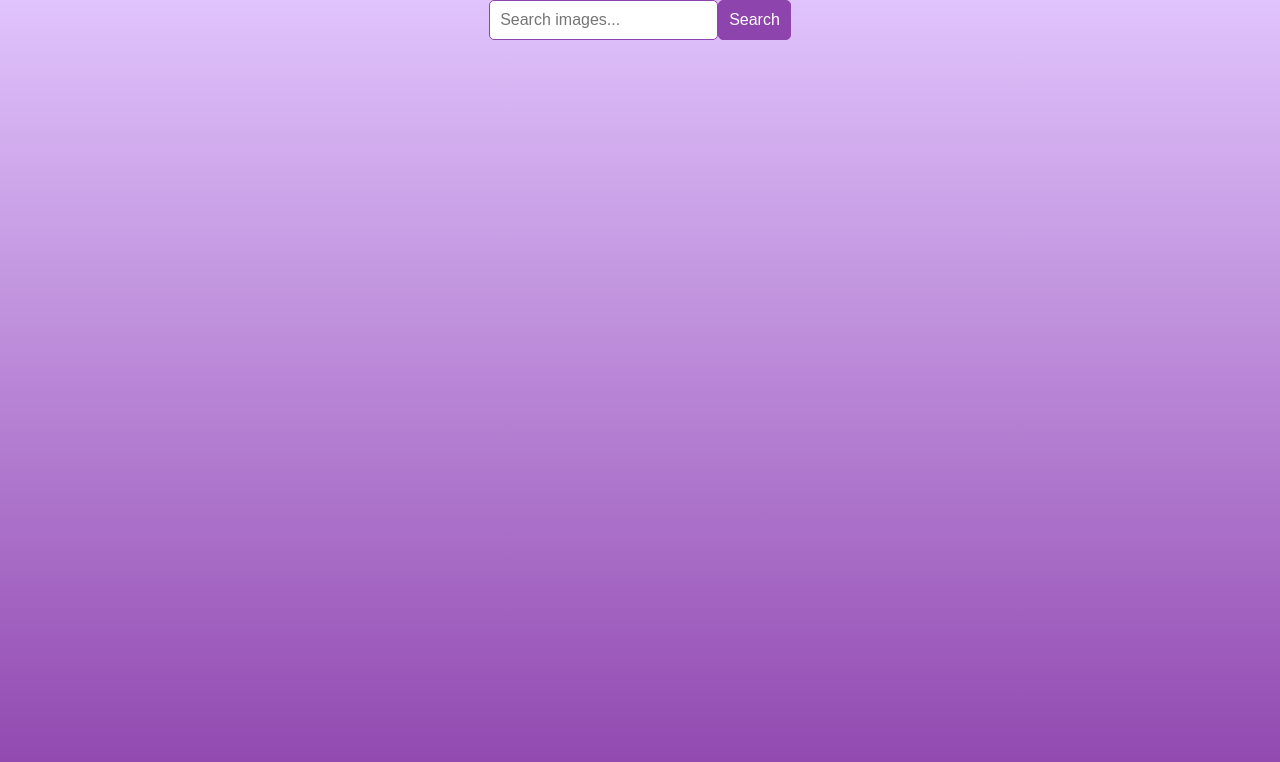
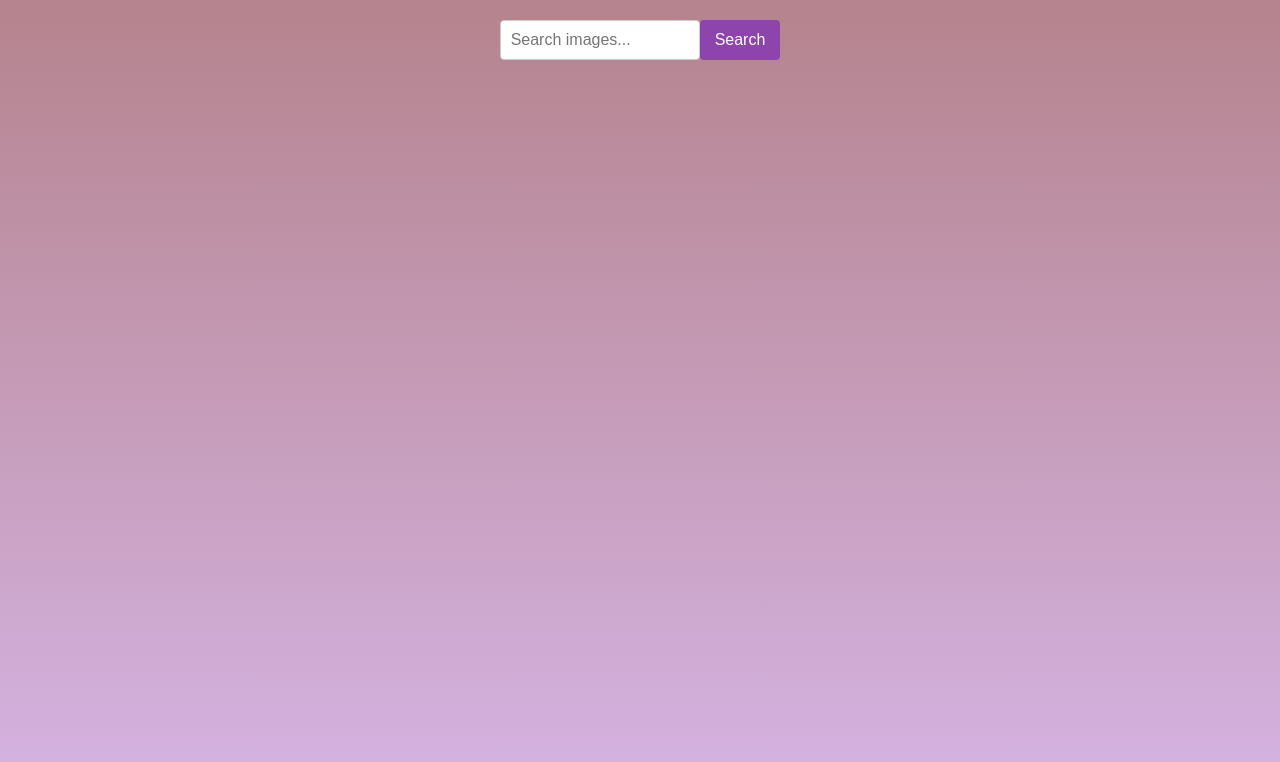
Before and after one commit to Lika060/goit-js-hw-12, a website built with Vite: page src/index.html in a window 1280 px wide. Built offline with nearby package versions, Linux system fonts and the light colour scheme.

Commit message:
modified:   src/css/mystyle.css

```diff
--- a/src/css/mystyle.css
+++ b/src/css/mystyle.css
@@ -1,35 +1,48 @@
+* {
+  margin: 0;
+  padding: 0;
+  box-sizing: border-box;
+}
+
 body {
   font-family: Arial, sans-serif;
-  background: linear-gradient(to bottom, #e0c3fc, #8e44ad);
-  margin: 0;
-  padding: 0;
-  height: 100vh;
-  display: flex;
-  flex-direction: column;
+  background: linear-gradient(to top, #d5b4e3, #b5838d);
+  color: #333;
+  padding: 0 150px;
+  /* display: flex;
+  justify-content: center;
+  align-items: center;
+  height: 100vh; */
 }
 
 .form {
   display: flex;
   justify-content: center;
   margin-bottom: 20px;
+  margin-top: 20px;
 }
 
-input,
-button {
+.input {
   padding: 10px;
   font-size: 16px;
-  border-radius: 5px;
-  border: 1px solid #8e44ad;
+  width: 200px;
+  border: 1px solid #ccc;
+  border-radius: 4px;
 }
 
-button {
+.btn {
+  padding: 10px 15px;
+  font-size: 16px;
   cursor: pointer;
   background-color: #8e44ad;
   color: white;
+  border: none;
+  border-radius: 4px;
+  transition: background-color 0.3s ease;
 }
 
-button:hover {
-  background-color: #6c2a92;
+.btn:hover {
+  background-color: #732d91;
 }
 
 .loader {
@@ -38,53 +51,25 @@ button:hover {
   margin: 20px 0;
 }
 
-/* .gallery {
-  display: grid;
-  grid-template-columns: repeat(auto-fill, minmax(200px, 1fr));
-  gap: 16px;
-  padding: 20px;
+.container {
+  width: 80%;
+  max-width: 1200px;
   margin-top: 20px;
 }
 
-.photo-card {
-  background-color: #fff;
-  border-radius: 8px;
-  overflow: hidden;
-  box-shadow: 0 4px 8px rgba(0, 0, 0, 0.1);
-  transition: transform 0.3s ease;
+.gallery {
+  justify-content: center;
+  display: flex;
+  flex-direction: row;
+  flex-wrap: wrap;
+  margin: 0 auto;
+  gap: 16px;
+  list-style: none;
+  padding: 0;
 }
 
-.photo-card:hover {
-  transform: scale(1.05);
-}
 
-.photo-card img {
-  width: 100%;
-  height: auto;
-  border-radius: 8px;
-}
-
-.photo-card p {
-  text-align: center;
-  font-size: 14px;
-  margin-top: 8px;
-  color: #333;
-}
-
-.info {
-  display: flex;
-  justify-content: space-between;
-  font-size: 14px;
-} */
-.gallery {
-  display: grid;
-  grid-template-columns: repeat(auto-fill, minmax(200px, 1fr));
-  gap: 16px;
-  padding: 20px;
-  margin-top: 20px;
-}
-
-.photo-card {
+.gallery-item {
   display: flex;
   flex-direction: column;
   justify-content: space-between;
@@ -93,32 +78,31 @@ button:hover {
   overflow: hidden;
   background-color: #fff;
   box-shadow: 0 4px 8px rgba(0, 0, 0, 0.1);
-
-}
-.photo-card:hover {
-  transform: scale(1.05);
 }
 
-.photo-card img {
+.gallery-item:hover{
+  transform: scale(1.03);
+}
+
+/* .gallery-image {
   width: 100%;
   height: auto;
   border-radius: 8px;
+} */
+
+.thumb-block{
+  text-align: center;
+  display: flex;
+  flex-direction: row;
+  justify-content: space-between;
+  padding: 10px;
+  font-size: 12px;
+  color: #333;
 }
 
-.photo-card p {
-  text-align: center;
-  font-size: 12px;
-  margin-top: 8px;
-  color: #333;
-  white-space: nowrap;
-  overflow: hidden;
-  text-overflow: ellipsis;
-}
-
-.photo-card .info {
+/* .photo-card .info {
   display: flex;
   justify-content: space-between;
-  /* Текст в інфо буде вирівняний по боках */
   font-size: 12px;
   padding: 10px;
   background-color: #f9f9f9;
@@ -128,4 +112,4 @@ button:hover {
 .photo-card .info span {
   color: #8e44ad;
   font-weight: bold;
-}
+} */
```
